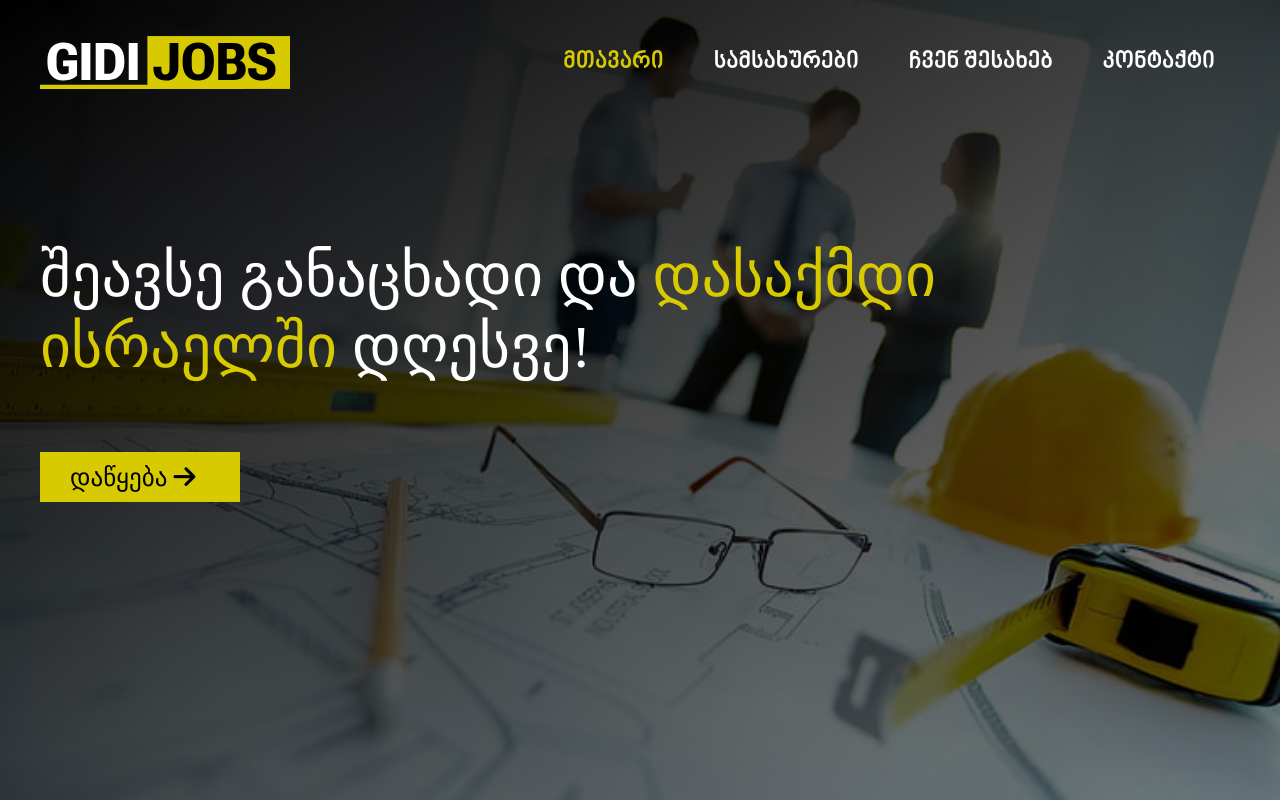
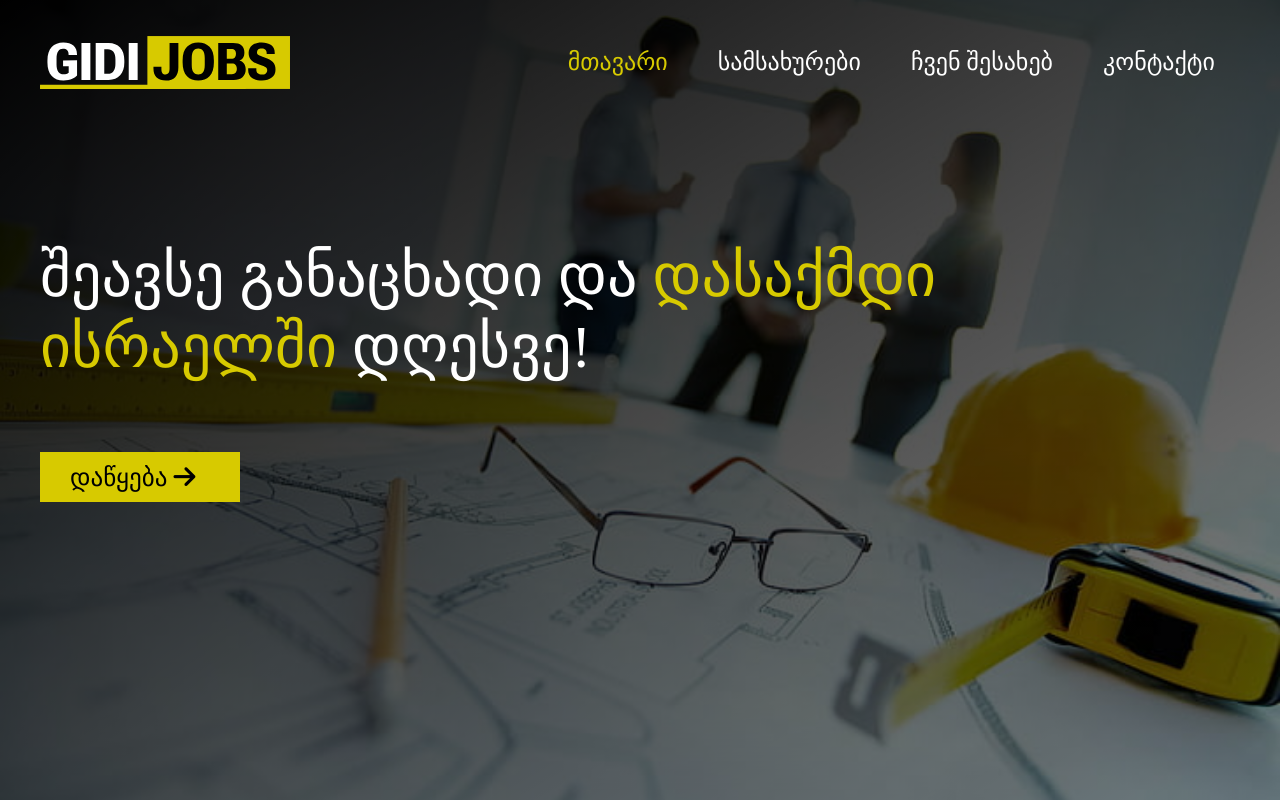
Before and after one commit to Kv4ts0/gidijobs, a plain HTML site: page index.html in a window 1280 px wide. Shown: the top 800 px of the page. Drawn offline with Linux system fonts and the light colour scheme; a web font is replaced by a local one.

Commit message:
Update style.css

```diff
--- a/CSS/style.css
+++ b/CSS/style.css
@@ -1,6 +1,6 @@
 @font-face {
-    font-family: 'BPG boxo';
-    src: url(/Fonts/bpg_nino_mtavruli_bold.ttf);
+    font-family: 'BPG nino';
+    src: url(./Fonts/bpg_nino_mtavruli_bold.ttf);
 }
 html {
     scroll-behavior: smooth;
@@ -8,7 +8,7 @@ html {
 body{
     margin: 0;
     padding: 0;
-    font-family: 'BPG boxo';
+    font-family: 'BPG nino';
 }
 
 
```
